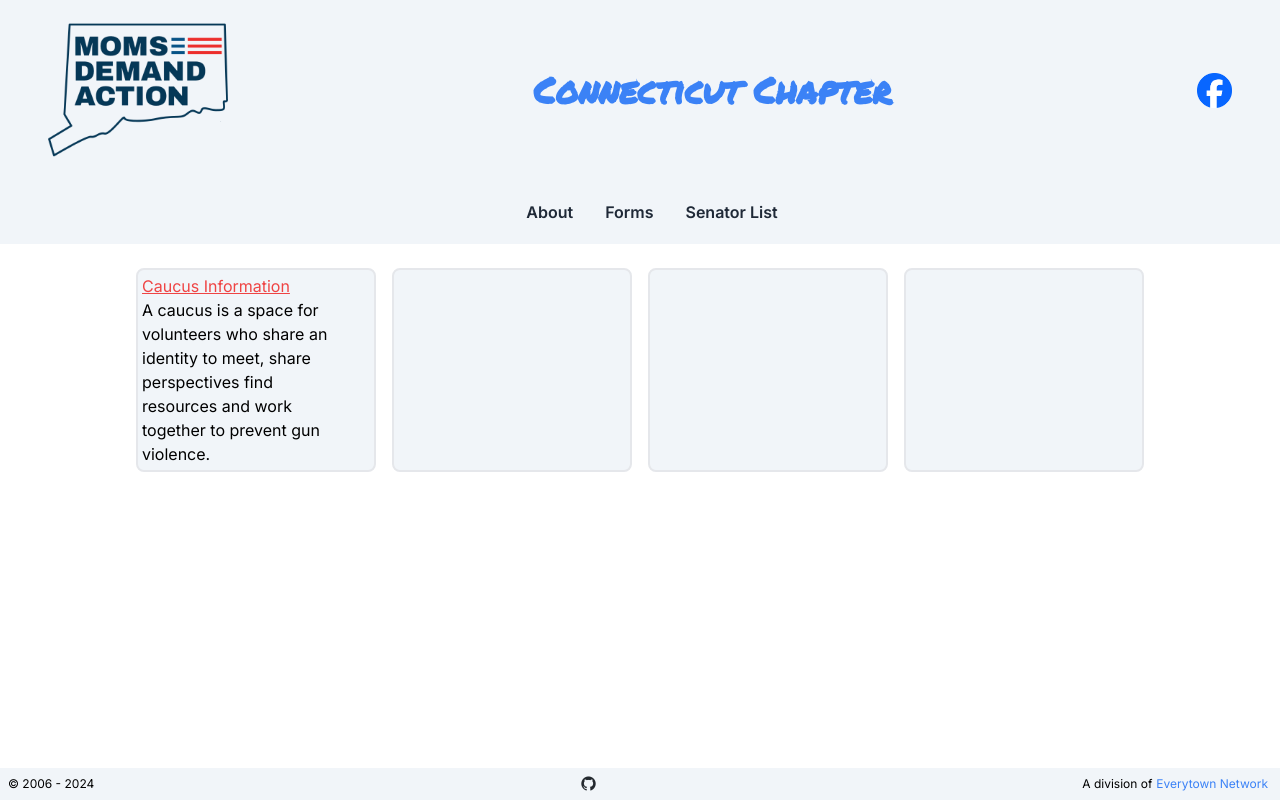
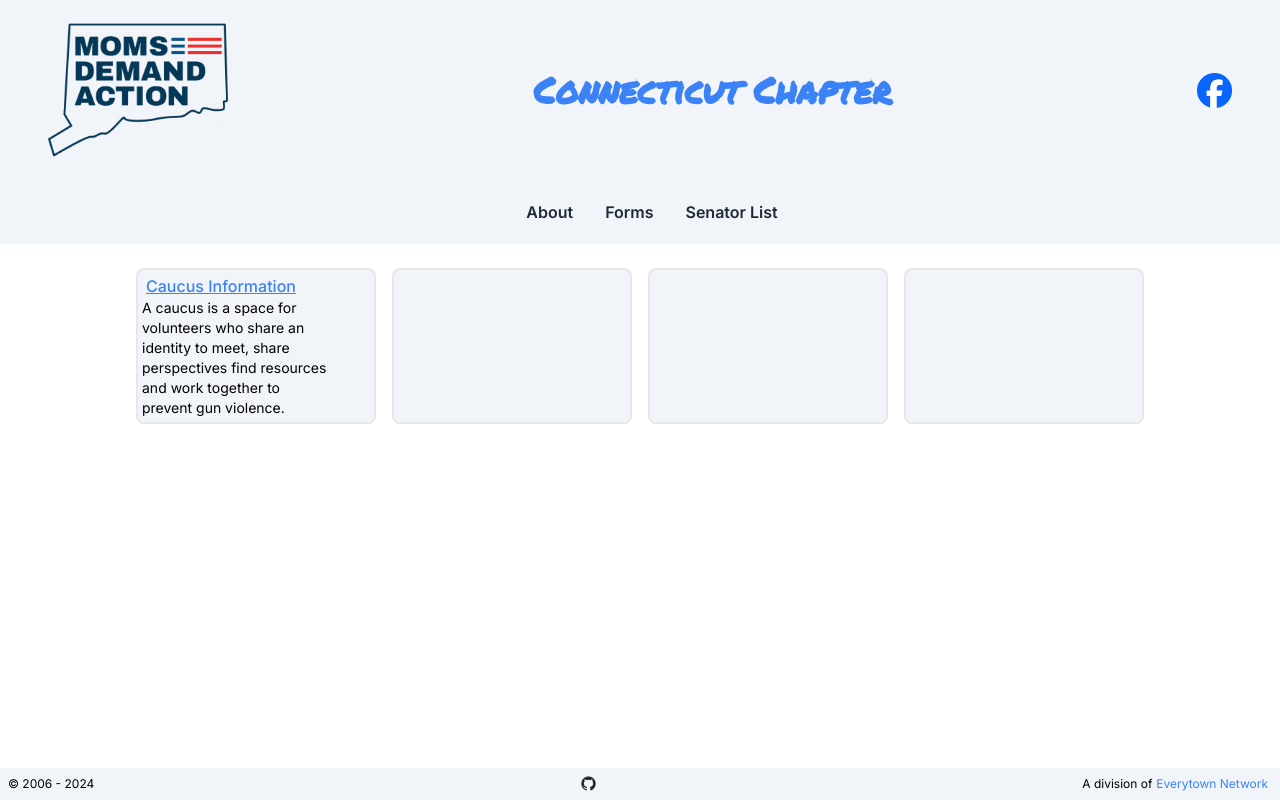
Before and after one commit to Isaac-Tait/momsDemandActionConnecticut, a Next.js app: page /forms in a window 1280 px wide. Built offline with nearby package versions, Linux system fonts and the light colour scheme; what tailwindcss-hero-patterns would draw is missing.

Commit message:
chore: misc clean up 🏏

```diff
--- a/src/components/FormCard.js
+++ b/src/components/FormCard.js
@@ -9,12 +9,12 @@ export default function FormCard({ id, formURL, formName, notes }) {
       <Link href={formURL} legacyBehavior passHref>
         <a
           target='_blank'
-          className='text-red-500 underline hover:text-blue-500'
+          className='text-blue-500 underline p-1 hover:text-red-500 hover:bg-blue-300 hover:rounded-md font-medium'
         >
           {formName}
         </a>
       </Link>
-      <p className='max-w-48'>{notes}</p>
+      <p className='max-w-48 text-sm'>{notes}</p>
     </div>
   );
 }
--- a/src/components/Header.js
+++ b/src/components/Header.js
@@ -26,7 +26,11 @@ export default function Header() {
         </div>
         {/* Social Media */}
         <div className='flex justify-center items-center'>
-          <Link href='https://www.facebook.com/MomsDemandActionCTCentral/'>
+          <Link
+            href='https://www.facebook.com/MomsDemandActionCTCentral/'
+            legacyBehavior
+          >
+            <a target='_blank'>
               <Image
                 className='relative dark:drop-shadow-[0_0_0.3rem_#ffffff70] dark:invert'
                 src='/facebookLogo.png'
@@ -35,11 +39,12 @@ export default function Header() {
                 height={35}
                 priority
               />
+            </a>
           </Link>
         </div>
       </div>
       {/* Navigation */}
-      <div >
+      <div>
         <Navigation />
       </div>
     </div>
```
Lines whose indentation alone changed are shown as unchanged.
